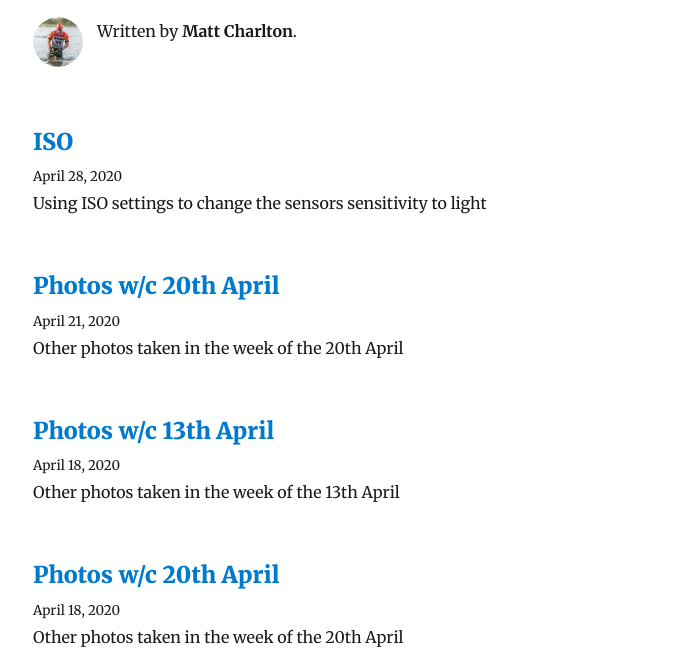
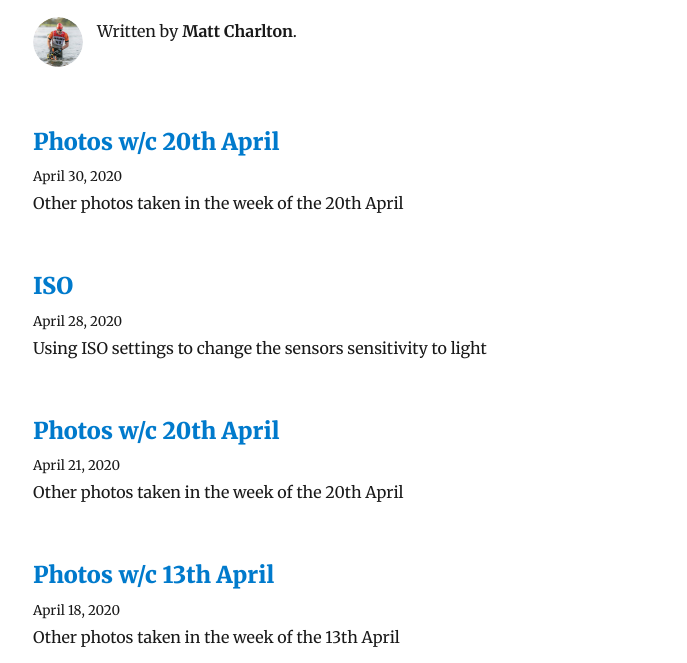
Before and after one commit to mncharlton/photoblog, a Gatsby site: page /blog/ in a window 1280 px wide. Shown: the part 137-800 px from the top of the page, without its empty margins (292-979 px from the left). Built offline with nearby package versions, Linux system fonts and the light colour scheme; Gatsby itself is replaced by a stand-in of ours; some packages are replaced by stand-ins of ours.

Commit message:
correct date

```diff
--- a/content/blog/27AprRandom/20th April Random.md
+++ b/content/blog/27AprRandom/20th April Random.md
@@ -1,6 +1,6 @@
 ---
 title: Photos w/c 20th April
-date: "2020-04-18"
+date: "2020-04-30"
 description: "Other photos taken in the week of the 20th April"
 ---
 
```
